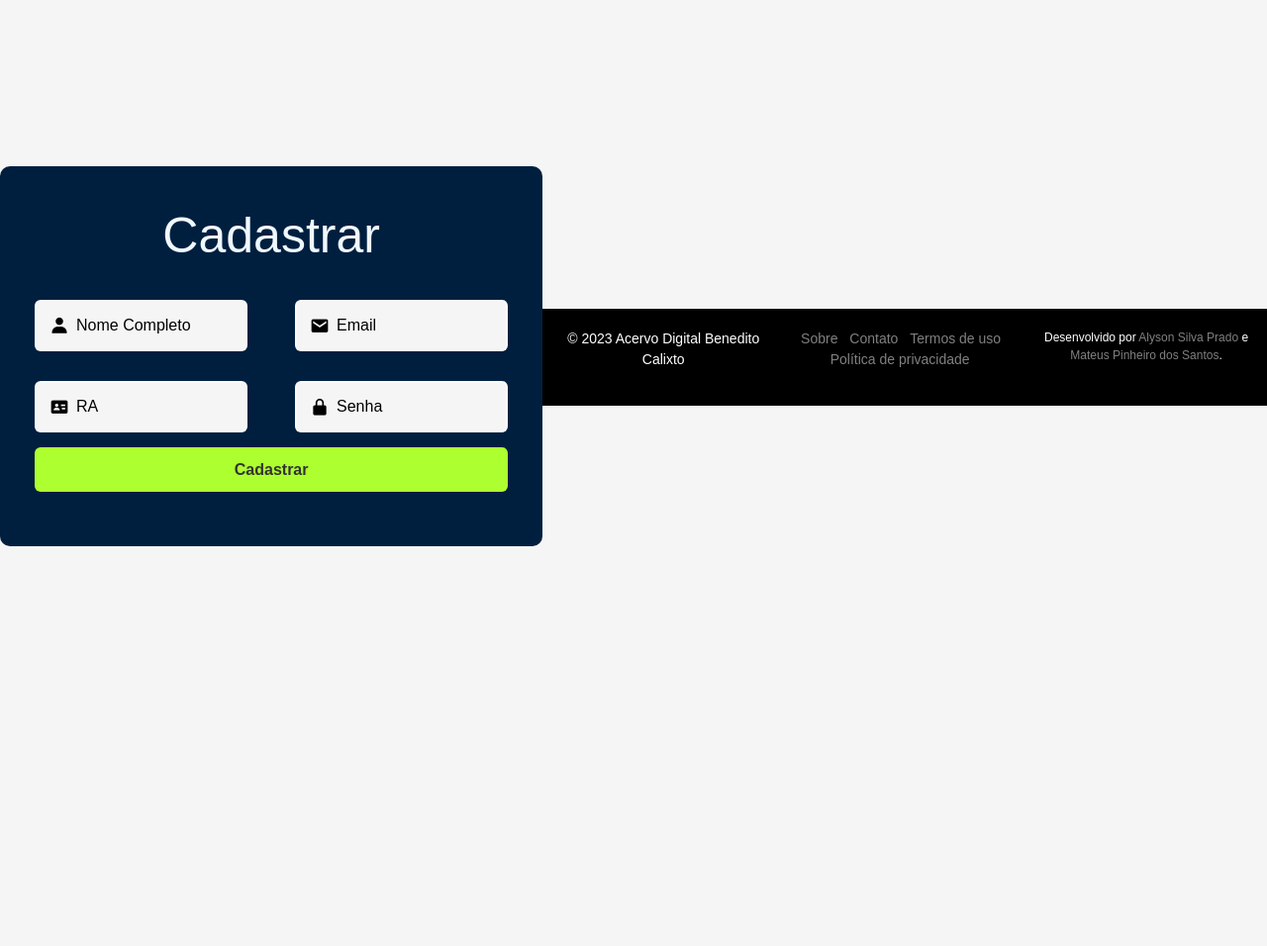
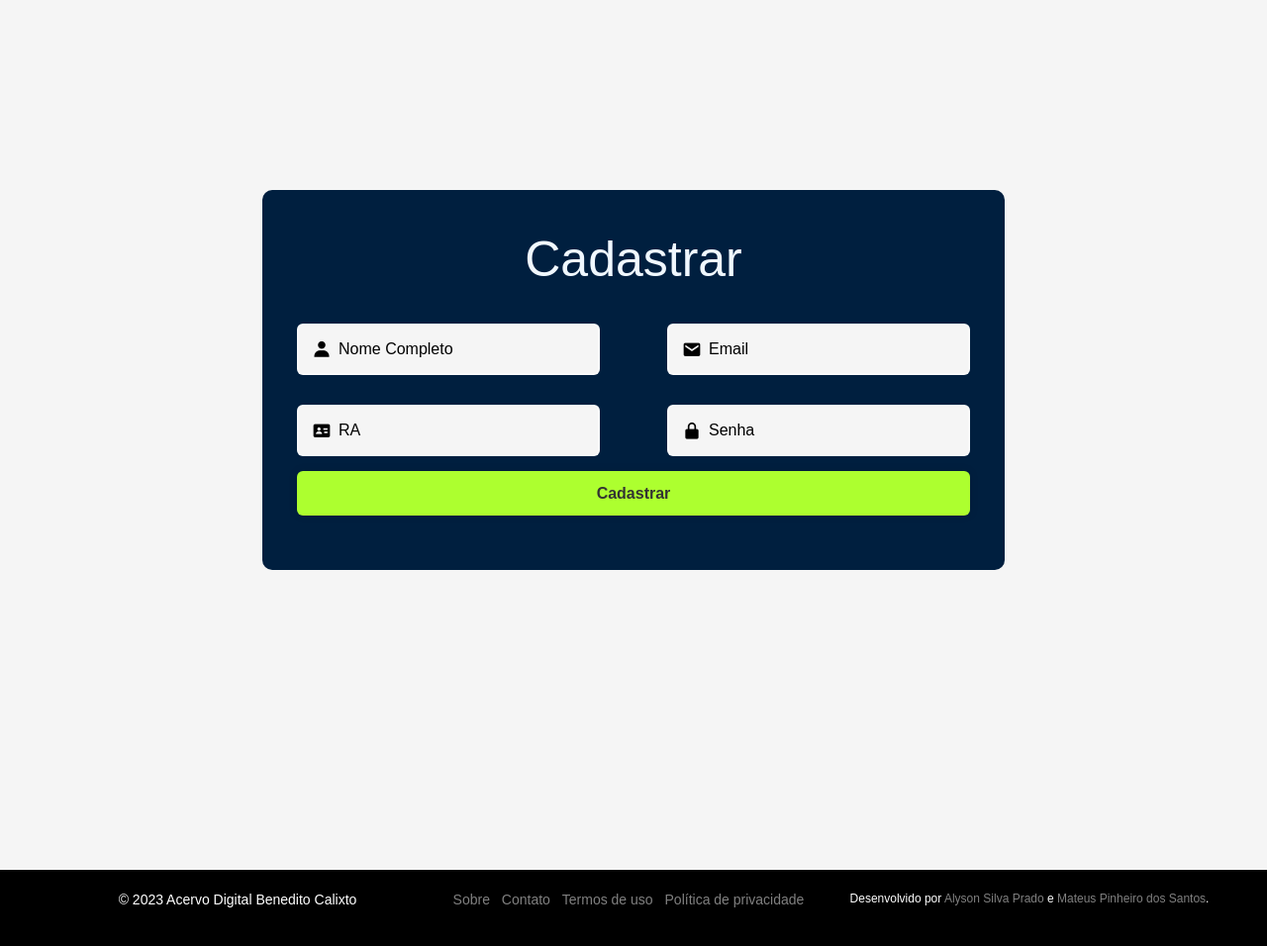
Before and after one commit to MateusPSantos2006/TCC, a PHP site: page /pages/admin/cadastroProf.html in a window 1280 px wide. Shown: the part 90-1046 px from the top of the page at 99% size. Before the commit the page ends 642 px from the top, so only its background shows below. Run offline with PHP 8.4, Linux system fonts and the light colour scheme.

Commit message:
footer geral arrumado

```diff
--- a/css/footer.css
+++ b/css/footer.css
@@ -6,6 +6,7 @@
   padding: 20px 0;
   border-top: 1px solid #fff;
   text-align: center;
+  margin-top: 8%;
 }
 
 footer .container {
--- a/pages/admin/cadastroLivros.html
+++ b/pages/admin/cadastroLivros.html
@@ -1,7 +1,7 @@
 <!doctype html>
 <html lang="pt-br">
   <head>
-    <title>Title</title>
+    <title>Cadastro dos Livros</title>
     <meta charset="utf-8">
     <meta name="viewport" content="width=device-width, initial-scale=1, shrink-to-fit=no">
 
--- a/pages/admin/cadastroProf.html
+++ b/pages/admin/cadastroProf.html
@@ -16,6 +16,7 @@
   <body>
 </head>
 <body>
+
     <header>
         <a href="./index.html" class="linkHeader algoQueDeveServirComoLogo">
             <img src="../../imagens/logo.png" class="logo">
@@ -37,6 +38,7 @@
             </a>
         </div>
     </header>
+    <section>
     <div class="quase-tudo">
     <div class="wrapper">
         <form action="">
@@ -62,7 +64,7 @@
         </form>
     </div>
 </div>
-
+</section>
 <footer class="footer">
   <div class="container">
     <div class="row">
```
